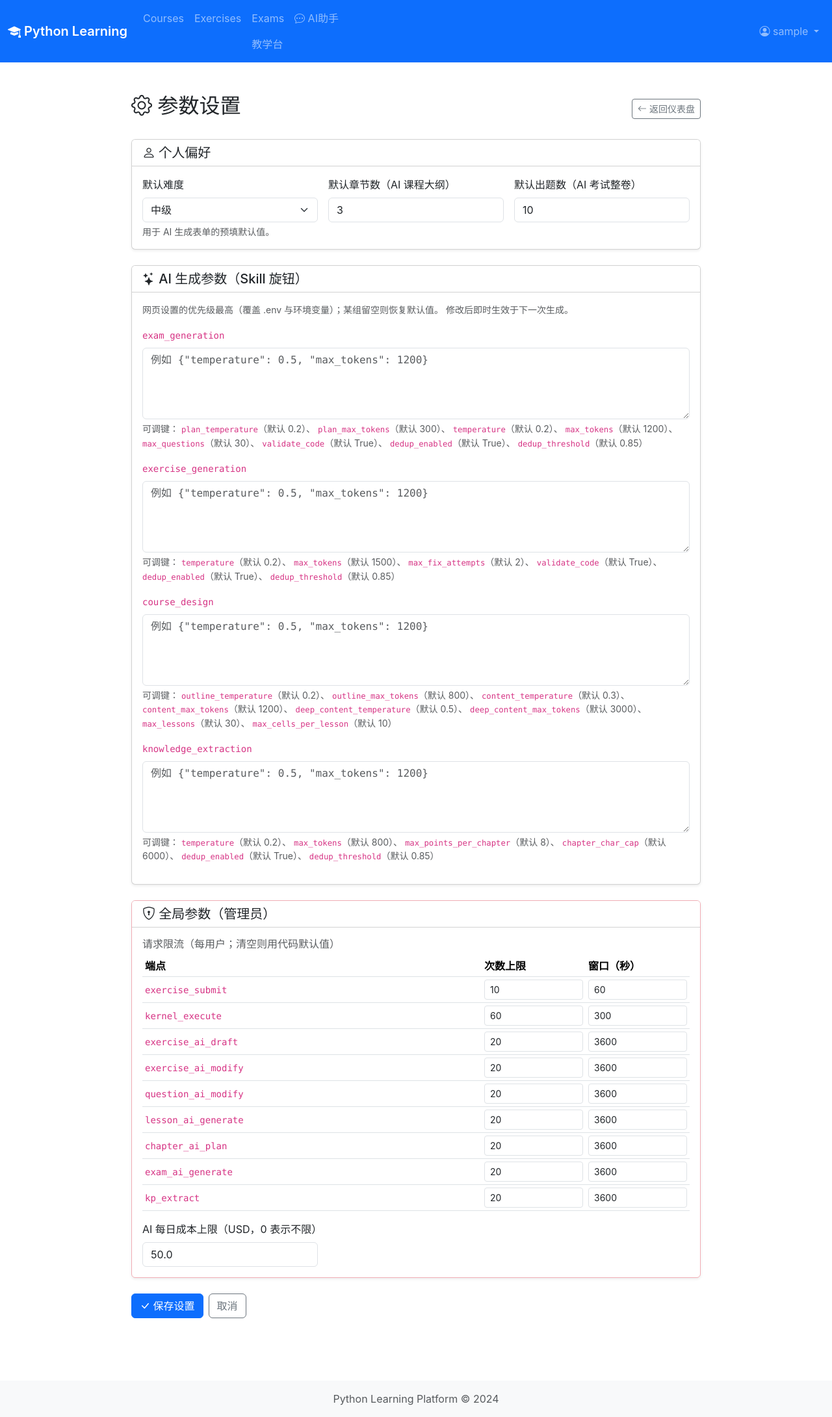
After one commit to besttea/TeachingSpace, a Django app: page /accounts/settings/ in a window 1280 px wide. The commit adds this page. Shown: the whole page at 65% size. Run offline with Django 5.2, Linux system fonts and the light colour scheme; the visitor is signed in with stand-in values (Sample User, id 1); data that the repository does not hold is empty; parts of the project's set-up code (start-up, migrations or seed data) failed here and were passed over; some libraries are stand-ins or nearby versions.

Commit message:
feat: role-gated web settings — platform parameters editable in the browser
User feedback: the AI-generation 20/h limit and other parameters were
env/code-only. New settings system (accounts 0002):

- PlatformSetting model (key/value/category/description) + User.
  preferences JSONField; cached whole-table reads in apps/core/
  settings_db.py (DB row > AI_SKILL_* env > settings > code default);
  DB-unavailable degrades to defaults so rate limiting never 500s
- /accounts/settings/ page, role-gated:
  - student: personal preferences (learning heartbeat toggle, honored by
    the lesson detail page)
  - instructor: personal generation defaults (difficulty / AI outline
    chapter count / AI exam question count — prefilled into the create
    form and the exam AI-generate modal) + per-skill AI parameter JSONs
    (web layer wins over .env, validated on save, blank restores
    defaults)
  - admin: additionally all nine endpoint rate limits (limit+window),
    AI daily cost limit (wired into daily_cost_exceeded)
- rate_limit decorator reads the DB override per endpoint; skill_params
  reads the DB layer; navbar gains a 参数设置 entry
- PlatformSetting registered in admin; 11 tests covering role
  visibility, persistence, JSON validation, layering and cache
  invalidation (386 tests total, coverage gate held)

Co-Authored-By: Claude Code <noreply@anthropic.com>

```diff
--- a/apps/accounts/urls.py
+++ b/apps/accounts/urls.py
@@ -12,4 +12,5 @@ urlpatterns = [
     # User dashboard and profile
     path('dashboard/', views.dashboard_view, name='dashboard'),
     path('profile/', views.profile_view, name='profile'),
+    path('settings/', views.settings_view, name='settings'),
 ]
--- a/apps/accounts/views.py
+++ b/apps/accounts/views.py
@@ -1,4 +1,5 @@
 from django.shortcuts import render, redirect
+from django.conf import settings
 from django.contrib.auth import login, authenticate, logout
 from django.contrib.auth.decorators import login_required
 from django.contrib.auth.password_validation import validate_password
@@ -327,3 +328,151 @@ def profile_view(request):
         context['profile'] = request.user.student_profile
 
     return render(request, 'accounts/profile.html', context)
+
+
+# ---------------------------------------------------------------------------
+# 网页参数设置（分角色：学生个人偏好 / 教师生成默认值 + AI 旋钮 / 管理员全局）
+# ---------------------------------------------------------------------------
+
+_PERSONAL_PREF_KEYS = (
+    'default_difficulty',        # instructor: beginner/intermediate/advanced
+    'default_chapter_count',     # instructor: 1-10
+    'default_exam_question_count',  # instructor: 1-30
+    'heartbeat_enabled',         # student: bool (学习时长心跳)
+)
+
+# 管理员可编辑的全局限流条目（key → (label, 代码默认值)）
+_GLOBAL_RATE_DEFAULTS = {
+    'exercise_submit': (10, 60),
+    'kernel_execute': (60, 300),
+    'exercise_ai_draft': (20, 3600),
+    'exercise_ai_modify': (20, 3600),
+    'question_ai_modify': (20, 3600),
+    'lesson_ai_generate': (20, 3600),
+    'chapter_ai_plan': (20, 3600),
+    'exam_ai_generate': (20, 3600),
+    'kp_extract': (20, 3600),
+}
+
+_SKILL_NAMES = ('exam_generation', 'exercise_generation',
+                'course_design', 'knowledge_extraction')
+
+
+@login_required
+def settings_view(request):
+    """Role-gated web settings page.
+
+    - 学生: personal preferences only (heartbeat toggle)
+    - 教师: personal defaults + AI skill parameter JSONs (content tuning)
+    - 管理员: additionally global rate limits + AI daily cost limit
+    """
+    from apps.ai_agents.skill_config import DEFAULTS as SKILL_DEFAULTS
+    from apps.core.settings_db import (
+        get_platform_setting, set_platform_setting)
+
+    is_admin = request.user.is_staff
+    is_instructor = is_admin or request.user.user_type == 'instructor'
+    saved_message = None
+
+    if request.method == 'POST':
+        # ---- personal preferences (all roles) ----
+        prefs = dict(request.user.preferences or {})
+        if is_instructor:
+            difficulty = request.POST.get('default_difficulty')
+            if difficulty in ('beginner', 'intermediate', 'advanced'):
+                prefs['default_difficulty'] = difficulty
+            try:
+                prefs['default_chapter_count'] = max(
+                    1, min(int(request.POST.get('default_chapter_count', 3)), 10))
+            except (TypeError, ValueError):
+                prefs['default_chapter_count'] = 3
+            try:
+                prefs['default_exam_question_count'] = max(
+                    1, min(int(request.POST.get('default_exam_question_count', 10)), 30))
+            except (TypeError, ValueError):
+                prefs['default_exam_question_count'] = 10
+        else:
+            prefs['heartbeat_enabled'] = (
+                request.POST.get('heartbeat_enabled') == 'on')
+        request.user.preferences = prefs
+        request.user.save()
+
+        # ---- AI skill parameters (instructor + admin) ----
+        if is_instructor:
+            import json as _json
+            for name in _SKILL_NAMES:
+                raw = (request.POST.get(f'skill_{name}') or '').strip()
+                if not raw:
+                    set_platform_setting(f'ai_skill_params:{name}', {},
+                                         category='ai', description=f'{name} 参数')
+                    continue
+                try:
+                    parsed = _json.loads(raw)
+                    if not isinstance(parsed, dict):
+                        raise ValueError('必须是 JSON 对象')
+                except (ValueError, _json.JSONDecodeError) as e:
+                    messages.error(request, f'{name} 参数 JSON 格式错误：{e}')
+                    return redirect('accounts:settings')
+                set_platform_setting(f'ai_skill_params:{name}', parsed,
+                                     category='ai', description=f'{name} 参数')
+
+        # ---- global knobs (admin only) ----
+        if is_admin:
+            for key in _GLOBAL_RATE_DEFAULTS:
+                limit_raw = request.POST.get(f'rate_limit_{key}')
+                window_raw = request.POST.get(f'rate_window_{key}')
+                try:
+                    limit = max(1, int(limit_raw or 0))
+                    window = max(30, int(window_raw or 0))
+                except (TypeError, ValueError):
+                    continue
+                set_platform_setting(
+                    f'rate:{key}', {'limit': limit, 'window_seconds': window},
+                    category='rate', description='请求限流')
+            try:
+                cost = float(request.POST.get('ai_cost_limit_daily') or -1)
+                if cost >= 0:
+                    set_platform_setting('ai_cost_limit_daily', cost,
+                                         category='ai', description='AI 每日成本上限（USD）')
+            except (TypeError, ValueError):
+                pass
+
+        messages.success(request, '设置已保存')
+        return redirect('accounts:settings')
+
+    context = {
+        'is_admin': is_admin,
+        'is_instructor': is_instructor,
+        'prefs': dict(request.user.preferences or {}),
+        'saved_message': saved_message,
+    }
+
+    if is_instructor:
+        import json as _json
+        context['skill_rows'] = [
+            {
+                'name': name,
+                'current_json': _json.dumps(current, ensure_ascii=False)
+                if current else '',
+                'defaults': list(SKILL_DEFAULTS.get(name, {}).items()),
+            }
+            for name in _SKILL_NAMES
+            for current in [get_platform_setting(f'ai_skill_params:{name}', {})]
+        ]
+    if is_admin:
+        context['rate_rows'] = [
+            {
+                'key': key,
+                'default_limit': defaults[0],
+                'default_window': defaults[1],
+                'current_limit': current.get('limit', defaults[0]),
+                'current_window': current.get('window_seconds', defaults[1]),
+            }
+            for key, defaults in _GLOBAL_RATE_DEFAULTS.items()
+            for current in [get_platform_setting(f'rate:{key}', {})]
+        ]
+        context['ai_cost_current'] = get_platform_setting(
+            'ai_cost_limit_daily',
+            getattr(settings, 'AI_COST_LIMIT_DAILY', 50.0))
+
+    return render(request, 'accounts/settings.html', context)
--- /dev/null
+++ b/templates/accounts/settings.html
@@ -0,0 +1,138 @@
+{% extends 'base.html' %}
+
+{% block title %}设置 - Python Learning{% endblock %}
+
+{% block content %}
+<div class="container py-4" style="max-width: 900px;">
+    <div class="d-flex justify-content-between align-items-center mb-4">
+        <h2><i class="bi bi-gear"></i> 参数设置</h2>
+        <a href="{% url 'accounts:dashboard' %}" class="btn btn-outline-secondary btn-sm">
+            <i class="bi bi-arrow-left"></i> 返回仪表盘
+        </a>
+    </div>
+
+    <form method="post">
+        {% csrf_token %}
+
+        <!-- 个人偏好（所有角色） -->
+        <div class="card shadow-sm mb-4">
+            <div class="card-header bg-white">
+                <h5 class="mb-0"><i class="bi bi-person"></i> 个人偏好</h5>
+            </div>
+            <div class="card-body">
+                {% if is_instructor %}
+                <div class="row g-3">
+                    <div class="col-md-4">
+                        <label class="form-label">默认难度</label>
+                        <select class="form-select" name="default_difficulty">
+                            <option value="beginner" {% if prefs.default_difficulty == 'beginner' %}selected{% endif %}>初级</option>
+                            <option value="intermediate" {% if prefs.default_difficulty == 'intermediate' or not prefs.default_difficulty %}selected{% endif %}>中级</option>
+                            <option value="advanced" {% if prefs.default_difficulty == 'advanced' %}selected{% endif %}>高级</option>
+                        </select>
+                    </div>
+                    <div class="col-md-4">
+                        <label class="form-label">默认章节数（AI 课程大纲）</label>
+                        <input type="number" class="form-control" name="default_chapter_count"
+                               value="{{ prefs.default_chapter_count|default:3 }}" min="1" max="10">
+                    </div>
+                    <div class="col-md-4">
+                        <label class="form-label">默认出题数（AI 考试整卷）</label>
+                        <input type="number" class="form-control" name="default_exam_question_count"
+                               value="{{ prefs.default_exam_question_count|default:10 }}" min="1" max="30">
+                    </div>
+                </div>
+                <div class="form-text">用于 AI 生成表单的预填默认值。</div>
+                {% else %}
+                <div class="form-check form-switch">
+                    <input class="form-check-input" type="checkbox" id="heartbeat_enabled"
+                           name="heartbeat_enabled"
+                           {% if prefs.heartbeat_enabled is not False %}checked{% endif %}>
+                    <label class="form-check-label" for="heartbeat_enabled">
+                        学习时长心跳（记录每个课程单元的学习时长，用于进度统计）
+                    </label>
+                </div>
+                {% endif %}
+            </div>
+        </div>
+
+        <!-- AI 生成参数（教师 + 管理员） -->
+        {% if is_instructor %}
+        <div class="card shadow-sm mb-4">
+            <div class="card-header bg-white">
+                <h5 class="mb-0"><i class="bi bi-stars"></i> AI 生成参数（Skill 旋钮）</h5>
+            </div>
+            <div class="card-body">
+                <p class="text-muted small">
+                    网页设置的优先级最高（覆盖 .env 与环境变量）；某组留空则恢复默认值。
+                    修改后即时生效于下一次生成。
+                </p>
+                {% for row in skill_rows %}
+                <div class="mb-3">
+                    <label class="form-label"><code>{{ row.name }}</code></label>
+                    <textarea class="form-control font-monospace" rows="4"
+                              name="skill_{{ row.name }}"
+                              placeholder='例如 {"temperature": 0.5, "max_tokens": 1200}'>{{ row.current_json }}</textarea>
+                    <div class="form-text">
+                        可调键：
+                        {% for key, value in row.defaults %}
+                        <code>{{ key }}</code>（默认 {{ value }}）{% if not forloop.last %}、{% endif %}
+                        {% endfor %}
+                    </div>
+                </div>
+                {% endfor %}
+            </div>
+        </div>
+        {% endif %}
+
+        <!-- 全局参数（仅管理员） -->
+        {% if is_admin %}
+        <div class="card shadow-sm mb-4 border-danger-subtle">
+            <div class="card-header bg-white">
+                <h5 class="mb-0"><i class="bi bi-shield-lock"></i> 全局参数（管理员）</h5>
+            </div>
+            <div class="card-body">
+                <h6 class="text-muted">请求限流（每用户；清空则用代码默认值）</h6>
+                <div class="table-responsive">
+                    <table class="table table-sm align-middle">
+                        <thead>
+                            <tr><th>端点</th><th>次数上限</th><th>窗口（秒）</th></tr>
+                        </thead>
+                        <tbody>
+                            {% for row in rate_rows %}
+                            <tr>
+                                <td><code>{{ row.key }}</code></td>
+                                <td style="width: 160px;">
+                                    <input type="number" class="form-control form-control-sm"
+                                           name="rate_limit_{{ row.key }}"
+                                           value="{{ row.current_limit }}" min="1">
+                                </td>
+                                <td style="width: 160px;">
+                                    <input type="number" class="form-control form-control-sm"
+                                           name="rate_window_{{ row.key }}"
+                                           value="{{ row.current_window }}" min="30">
+                                </td>
+                            </tr>
+                            {% endfor %}
+                        </tbody>
+                    </table>
+                </div>
+                <div class="row g-3">
+                    <div class="col-md-4">
+                        <label class="form-label">AI 每日成本上限（USD，0 表示不限）</label>
+                        <input type="number" class="form-control" name="ai_cost_limit_daily"
+                               value="{{ ai_cost_current }}" min="0" step="0.01">
+                    </div>
+                </div>
+            </div>
+        </div>
+        {% endif %}
+
+        <div class="d-flex gap-2 mb-5">
+            <button type="submit" class="btn btn-primary">
+                <i class="bi bi-check-lg"></i> 保存设置
+            </button>
+            <a href="{% url 'accounts:dashboard' %}" class="btn btn-outline-secondary">取消</a>
+        </div>
+    </form>
+</div>
+{% endblock %}
--- a/templates/base.html
+++ b/templates/base.html
@@ -129,6 +129,9 @@
                                 </a></li>
                                 <li><a class="dropdown-item" href="{% url 'accounts:profile' %}">
                                     <i class="bi bi-person"></i> Profile
+                                </a></li>
+                                <li><a class="dropdown-item" href="{% url 'accounts:settings' %}">
+                                    <i class="bi bi-gear"></i> 参数设置
                                 </a></li>
                                 <li><hr class="dropdown-divider"></li>
                                 <li>
--- a/templates/examination/instructor_exams.html
+++ b/templates/examination/instructor_exams.html
@@ -155,7 +155,7 @@
     async function aiGenerateFlow(examId, examTitle) {
         aiGenExamId = examId;
         document.getElementById('aiGenExamTitle').textContent = '考试：' + examTitle;
-        document.getElementById('aiGenCount').value = 10;
+        document.getElementById('aiGenCount').value = {{ default_question_count|default:10 }};
         document.getElementById('aiGenDifficulty').value = 'intermediate';
         const kpSection = document.getElementById('aiGenKpSection');
         const kpList = document.getElementById('aiGenKpList');
--- a/templates/learning/instructor/dashboard.html
+++ b/templates/learning/instructor/dashboard.html
@@ -141,7 +141,9 @@
                                 <div id="aiDesignOptions" class="mt-2">
                                     <label class="form-label small mb-1">章节数</label>
                                     <input type="number" class="form-control form-control-sm"
-                                           name="chapter_count" value="3" min="1" max="10">
+                                           name="chapter_count"
+                                           value="{{ user.preferences.default_chapter_count|default:3 }}"
+                                           min="1" max="10">
                                     <div class="form-check mt-2">
                                         <input class="form-check-input" type="checkbox"
                                                name="use_classlib" value="on" id="useClasslibToggle" checked>
--- a/templates/learning/lesson_detail.html
+++ b/templates/learning/lesson_detail.html
@@ -398,7 +398,7 @@ function notebookViewer() {
             if (typeof renderMathBlocks !== 'undefined') {
                 renderMathBlocks(document);
             }
-            {% if enrollment %}
+            {% if enrollment and user.preferences.heartbeat_enabled is not False %}
             this.startHeartbeat();
             {% endif %}
 
```
Also changed, not shown: apps/accounts/admin.py (+9 -1 lines), apps/accounts/models.py (+24 -0 lines), apps/accounts/test_settings.py (added, +175 -0 lines), apps/ai_agents/models.py (+12 -1 lines), apps/ai_agents/skill_config.py (+20 -1 lines), apps/core/rate_limit.py (+18 -4 lines), apps/core/settings_db.py (added, +59 -0 lines), apps/examination/views.py (+7 -0 lines), apps/accounts/migrations/0002_platformsetting_user_preferences.py (added).
